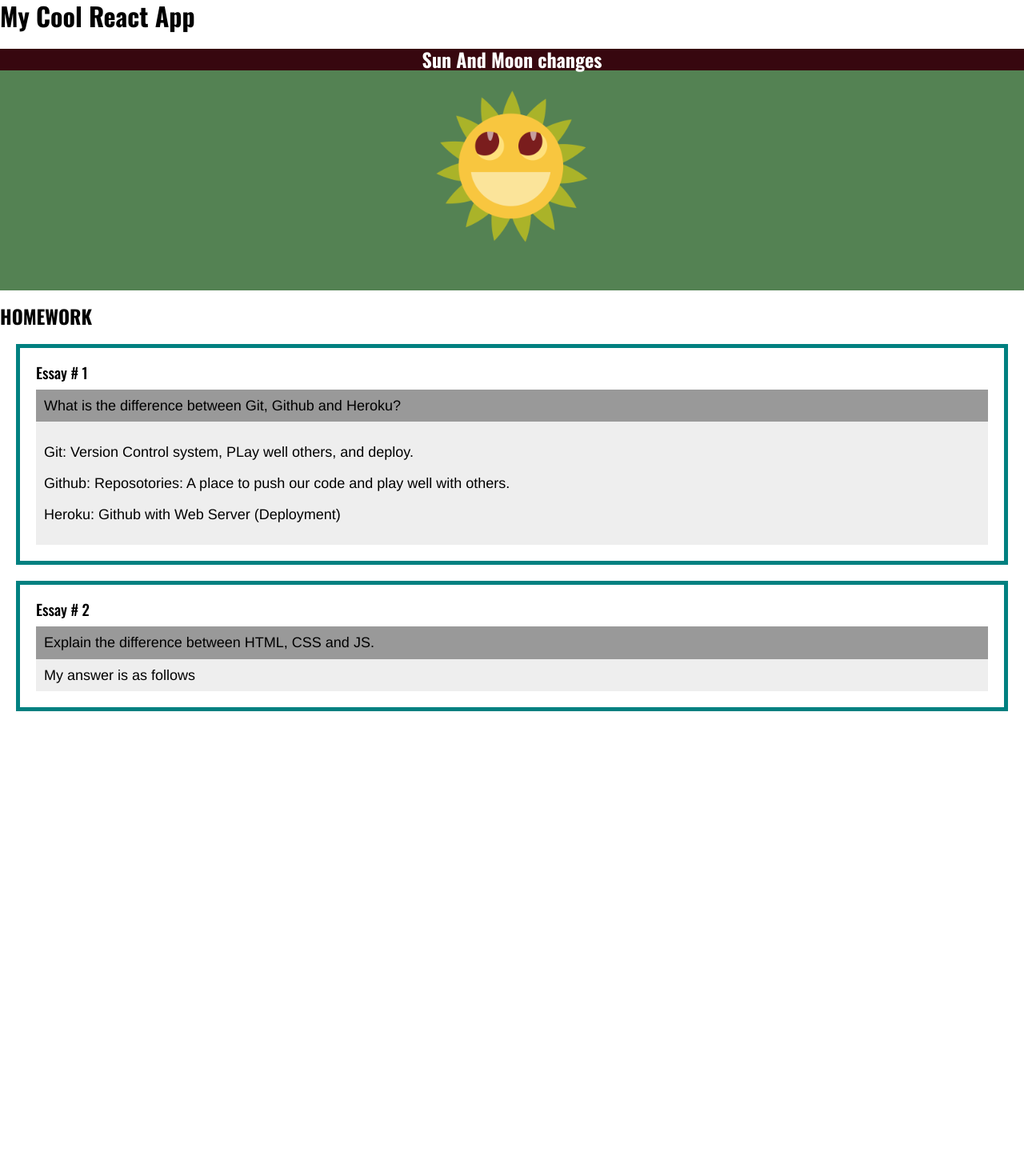
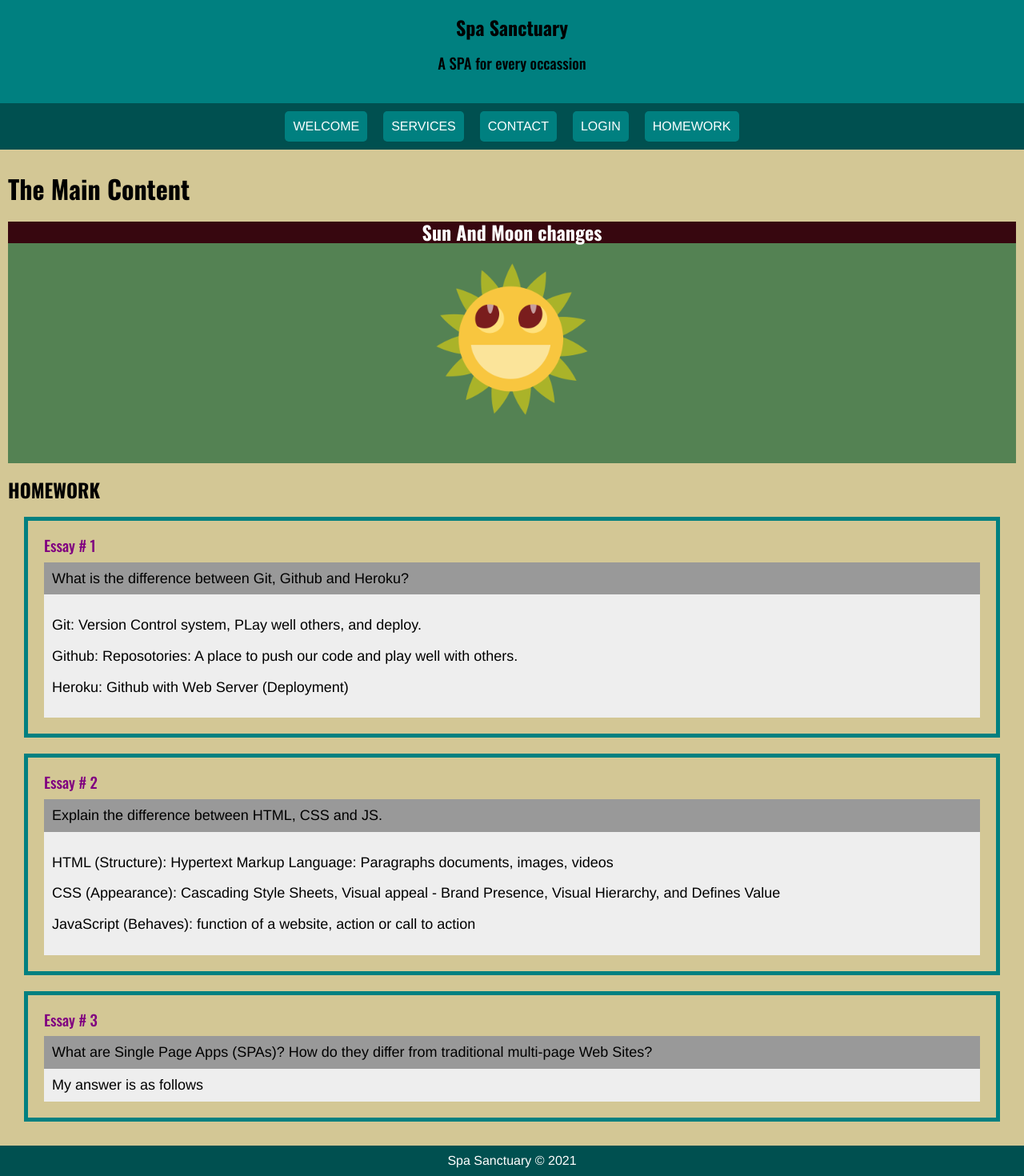
Before and after one commit to meatch/uclax-web1-summer21, a React (Create React App) app: page / in a window 1280 px wide. Shown: the part 19-1489 px from the top of the page at 80% size. Before the commit the page ends 928 px from the top, so only its background shows below. Built offline with nearby package versions, Linux system fonts and the light colour scheme.

Commit message:
Building Layout Components

```diff
--- a/src/React/App.jsx
+++ b/src/React/App.jsx
@@ -1,13 +1,18 @@
 import React from 'react';
-import SunAndMoon from './SunAndMoon/SunAndMoon.jsx';
-import Homework from './Homework/Homework.jsx';
+
+import Header from './Layout/Header.jsx';
+import Nav from './Layout/Nav.jsx';
+import Main from './Layout/Main.jsx';
+import Footer from './Layout/Footer.jsx';
+
 
 const App = () => {
     return (
         <div>
-            <h1>My Cool React App</h1>
-            <SunAndMoon />
-            <Homework />
+            <Header />
+            <Nav />
+            <Main />
+            <Footer />
         </div>
     );
 }
--- a/src/React/Homework/Essay.jsx
+++ b/src/React/Homework/Essay.jsx
@@ -18,7 +18,7 @@ const EssayStyled = styled.div`
     border: solid 5px teal;
     margin: 20px;
 
-    h3 { margin: 0px 0px 10px; }
+    h3 { margin: 0px 0px 10px; color: purple; }
 
     .question {
         font-size: 18px;
--- a/src/React/Homework/Homework.jsx
+++ b/src/React/Homework/Homework.jsx
@@ -24,6 +24,14 @@ const Homework = () => {
                 number={ 2 }
                 question='Explain the difference between HTML, CSS and JS.'
             >
+                <p>HTML (Structure): Hypertext Markup Language: Paragraphs documents, images, videos</p>
+                <p>CSS (Appearance): Cascading Style Sheets, Visual appeal - Brand Presence, Visual Hierarchy, and Defines Value</p>
+                <p>JavaScript (Behaves): function of a website, action or call to action</p>
+            </Essay>
+            <Essay
+                number={ 3 }
+                question='What are Single Page Apps (SPAs)? How do they differ from traditional multi-page Web Sites?'
+            >
                 My answer is as follows
             </Essay>
         </div>
--- /dev/null
+++ b/src/React/Layout/Footer.jsx
@@ -0,0 +1,15 @@
+import React from 'react';
+import styled from 'styled-components';
+
+const Footer = () => {
+    return <FooterStyled>Spa Sanctuary &copy; 2021</FooterStyled>
+}
+
+export default Footer;
+
+const FooterStyled = styled.footer`
+    background-color: #005050;
+    color: white;
+    padding: 10px;
+    text-align: center;
+`;
--- /dev/null
+++ b/src/React/Layout/Header.jsx
@@ -0,0 +1,19 @@
+import React from 'react';
+import styled from 'styled-components';
+
+const Header = () => {
+    return (
+        <HeaderStyled>
+            <h2>Spa Sanctuary</h2>
+            <h3>A SPA for every occassion</h3>
+        </HeaderStyled>
+    )
+}
+
+export default Header;
+
+const HeaderStyled = styled.header`
+    background-color: teal;
+    padding: 20px;
+    text-align: center;
+`;
--- /dev/null
+++ b/src/React/Layout/Main.jsx
@@ -0,0 +1,22 @@
+import React from 'react';
+import styled from 'styled-components';
+
+import Homework from '../Homework/Homework.jsx';
+import SunAndMoon from '../SunAndMoon/SunAndMoon.jsx';
+
+const Main = () => {
+    return (
+        <MainStyled>
+            <h1>The Main Content</h1>
+            <SunAndMoon />
+            <Homework />
+        </MainStyled>
+    )
+}
+
+export default Main;
+
+const MainStyled = styled.main`
+    background-color: #d3c795;
+    padding: 10px;
+`;
--- /dev/null
+++ b/src/React/Layout/Nav.jsx
@@ -0,0 +1,39 @@
+import React from 'react';
+import styled from 'styled-components';
+
+const Nav = () => {
+    return (
+        <NavStyled>
+            <a href="/">Welcome</a>
+            <a href="/services">Services</a>
+            <a href="/contact">Contact</a>
+            <a href="/login">Login</a>
+            <a href="/homework">Homework</a>
+        </NavStyled>
+    )
+}
+
+export default Nav;
+
+const NavStyled = styled.nav`
+    background-color: #005050;
+    padding: 10px;
+    text-align: center;
+
+    a {
+        display: inline-block;
+        background-color: teal;
+        color: white;
+        padding: 10px;
+        border-radius: 5px;
+        margin: 0px 10px;
+
+        text-decoration: none;
+        text-transform: uppercase;
+
+        &:hover {
+            color: teal;
+            background-color: white;
+        }
+    }
+`;
```
